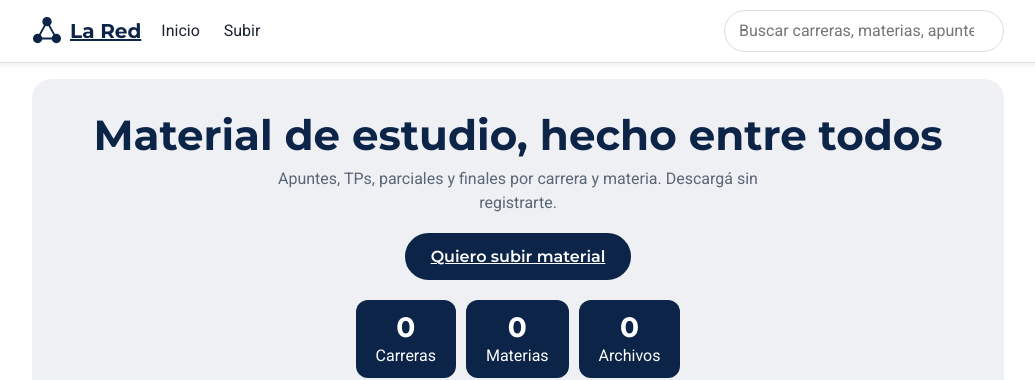
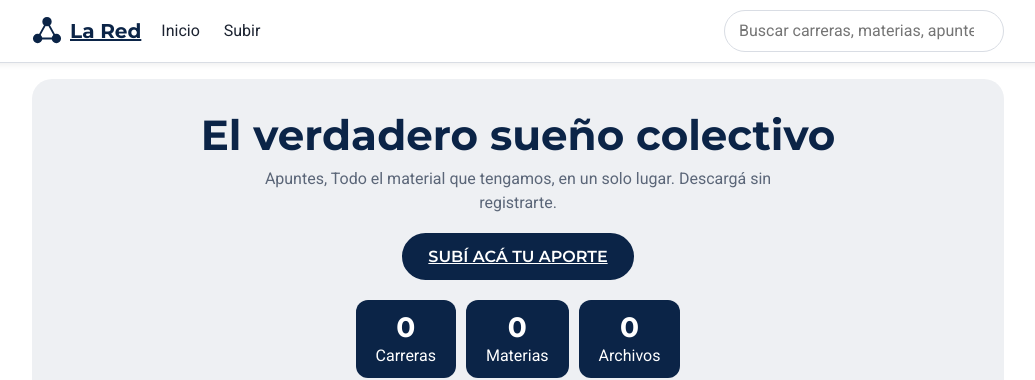
Before and after one commit to mmarcenievas/LA-RED, a Next.js app: page / in a window 1280 px wide. Shown: the top 380 px of the page, without its empty margins (122-1157 px from the left). Built offline with nearby package versions, Linux system fonts and the light colour scheme; no server answers; the database is empty.

Commit message:
Update page.js

```diff
--- a/app/page.js
+++ b/app/page.js
@@ -20,9 +20,9 @@ export default function Inicio() {
   return (
     <>
       <section className="hero">
-        <h1>Material de estudio, hecho entre todos</h1>
-        <p>Apuntes, TPs, parciales y finales por carrera y materia. Descargá sin registrarte.</p>
-        <Link href="/subir" className="pill">Quiero subir material</Link>
+        <h1>El verdadero sueño colectivo</h1>
+        <p>Apuntes, Todo el material que tengamos, en un solo lugar. Descargá sin registrarte.</p>
+        <Link href="/subir" className="pill">SUBÍ ACÁ TU APORTE</Link>
         <div className="stats">
           <div className="stat"><b>{stats.c}</b>Carreras</div>
           <div className="stat"><b>{stats.m}</b>Materias</div>
```
